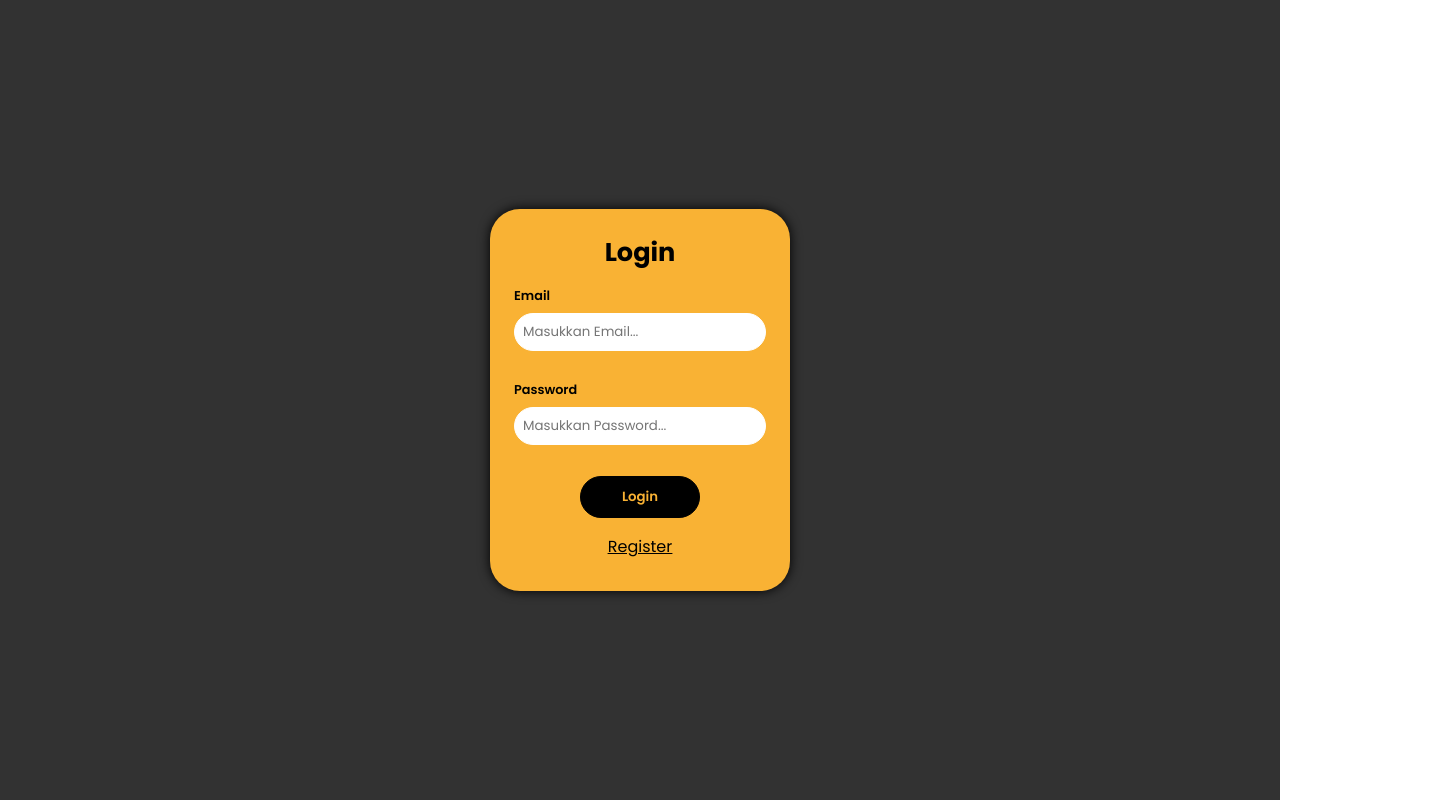
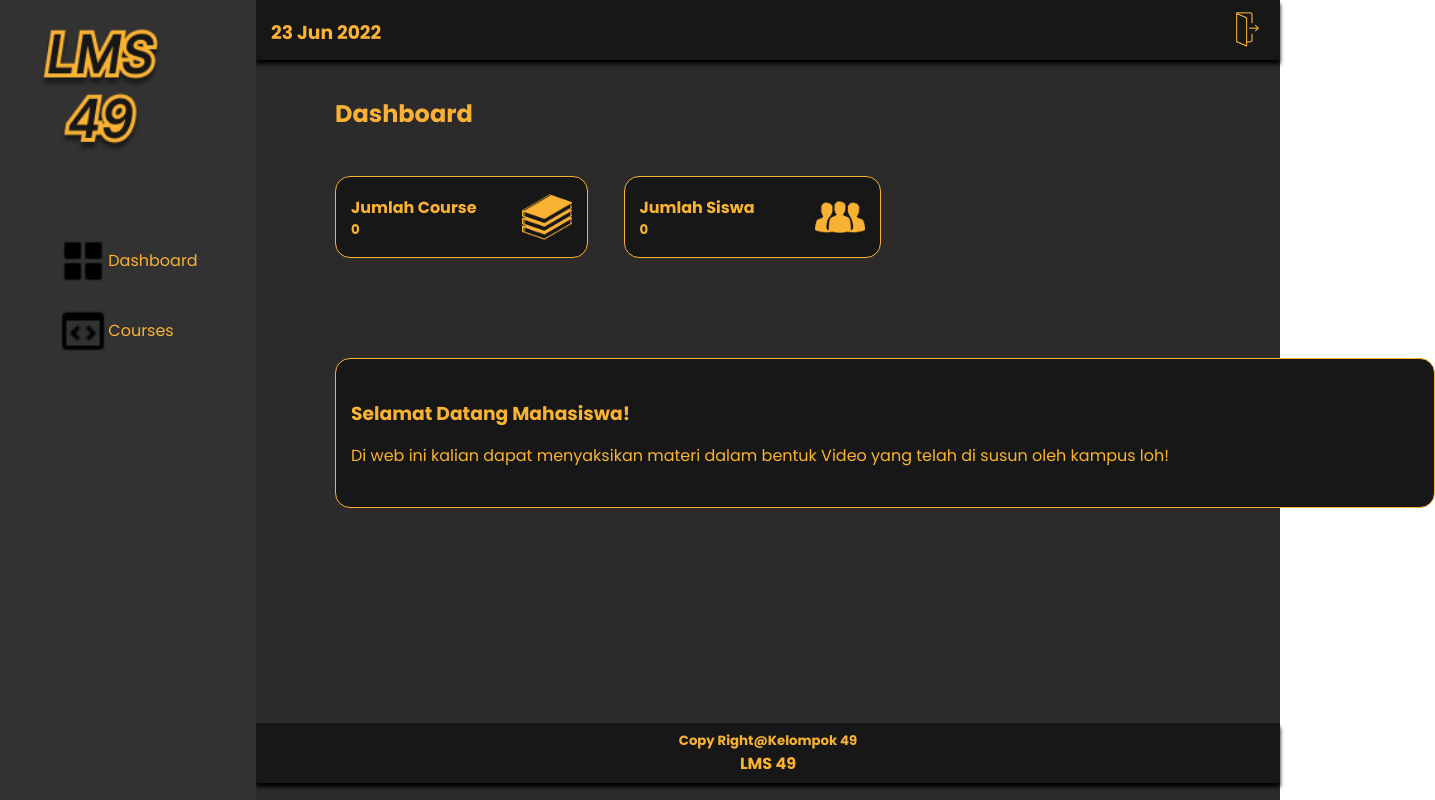
Before and after one commit to rg-km/final-project-engineering-49, a React (Create React App) app in the folder FE/lms49-app/: page / in a window 1280 px wide. Before the commit this address led to /login. Shown: the whole page, 1435 px wide, since content can reach past the window. Built offline with nearby package versions, Linux system fonts and the light colour scheme; no server answers.

Commit message:
chore: update Style on Dashboard Student Page

```diff
--- a/FE/lms49-app/src/Component/Sidebar/Sidebar.js
+++ b/FE/lms49-app/src/Component/Sidebar/Sidebar.js
@@ -28,14 +28,14 @@ function Sidebar() {
                             {/* <span className="tooltip">Home</span> */}
                         </li>
                         <li>
-                            <a href="#">
+                            <a href="/">
                                 <img src={GridIcon} alt="grid" className="grid"/>
-                                <span className="links_name">Admin</span>
+                                <span className="links_name">Dashboard</span>
                             </a>
                             {/* <span className="tooltip">Dashboard</span> */}
                         </li>
                         <li>
-                            <a href="#">
+                            <a href="/listmaterisiswa">
                                 <img src={CodeIcon} alt="code" className="code"/>
                                 <span className="links_name">Courses</span>
                             </a>
--- a/FE/lms49-app/src/Component/Sidebar/Style/Sidebar.css
+++ b/FE/lms49-app/src/Component/Sidebar/Style/Sidebar.css
@@ -14,12 +14,14 @@ body {
 }
 .sidebar {
     display: flex;
-    justify-content: center;
+    justify-content: flex-start;
+    flex-direction: column;
+    align-items: center;
     position: fixed;
     top: 0;
     left: 0;
     height: 100%;
-    width: 220px;
+    width: 20%;
     background-color: #323232;
     padding: 6px 14px;
 }
--- a/FE/lms49-app/src/Component/Student/StudentDashboard.js
+++ b/FE/lms49-app/src/Component/Student/StudentDashboard.js
@@ -11,89 +11,97 @@ import StuImg from "../../Assets/siswa.png";
 
 function StudentDashboard() {
 
-    const [message, setMessage] = useState("");
-    const [countOfMateri, setCountOfMateri] = useState(0);
-    const [countOfStudent, setCountOfStudent] = useState(0);
-    const [token, setToken] = useState("");
-    const navigate = useNavigate();
+    // const [message, setMessage] = useState("");
+    // const [countOfMateri, setCountOfMateri] = useState(0);
+    // const [countOfStudent, setCountOfStudent] = useState(0);
+    // const [token, setToken] = useState("");
+    // const navigate = useNavigate();
 
-    useEffect(() => {
-        const token = localStorage.getItem("token");
-        if (!token) {
-            navigate("/login");
-        }
-        setToken(token);
+    // useEffect(() => {
+    //     const token = localStorage.getItem("token");
+    //     if (!token) {
+    //         navigate("/login");
+    //     }
+    //     setToken(token);
 
-        axios
-        .get("http://localhost:8080/user", {
-            headers: { Authorization: `Bearer ${token}` },
-        })
-        .then((res) => {})
-        .catch((error) => {
-        navigate("/login");
-        });
+    //     axios
+    //     .get("http://localhost:8080/user", {
+    //         headers: { Authorization: `Bearer ${token}` },
+    //     })
+    //     .then((res) => {})
+    //     .catch((error) => {
+    //     navigate("/login");
+    //     });
 
-        axios
-          .get("http://localhost:8080/course/count", {
-            headers: { Authorization: `Bearer ${token}` },
-          })
-          .then((res) => {
-            const response = res.data;
-            setCountOfMateri(response.data);
-          })
-          .catch((error) => {
-            setMessage(error.message);
-          });
+    //     axios
+    //       .get("http://localhost:8080/course/count", {
+    //         headers: { Authorization: `Bearer ${token}` },
+    //       })
+    //       .then((res) => {
+    //         const response = res.data;
+    //         setCountOfMateri(response.data);
+    //       })
+    //       .catch((error) => {
+    //         setMessage(error.message);
+    //       });
 
-        axios
-          .get("http://localhost:8080/user/count", {
-            headers: { Authorization: `Bearer ${token}` },
-          })
-          .then((res) => {
-            const response = res.data;
-            setCountOfStudent(response.data);
-          })
-          .catch((err) => {
-            setMessage(err.message);
-          });
+    //     axios
+    //       .get("http://localhost:8080/user/count", {
+    //         headers: { Authorization: `Bearer ${token}` },
+    //       })
+    //       .then((res) => {
+    //         const response = res.data;
+    //         setCountOfStudent(response.data);
+    //       })
+    //       .catch((err) => {
+    //         setMessage(err.message);
+    //       });
 
-    }, [])
+    // }, [])
 
     return (
       <div className="studentDashboard">
         <div className="NavbarComponent">
           <Navbar />
         </div>
+        <div className="SidebarComponent">
+          <Sidebar />
+        </div>
         <div className="BoxContainer">
           <div className="HeaderDashPage">
-            <h6>{message}</h6>
-            <h1>Dashboard</h1>
+            {/* <h6>{message}</h6> */}
+            <h2>Dashboard</h2>
           </div>
           <div className="BoxStatContainer">
             <div className="BoxStatCount">
               <div className="textStat">
                 <h4>Jumlah Course</h4>
-                <h5>{countOfMateri}</h5>
+                {/* <h5>{countOfMateri}</h5> */}
+                <h5>0</h5>
               </div>
               <img className="logoCourse" src={Course} />
             </div>
             <div className="BoxStatCount siswaStat">
               <div className="textStat">
                 <h4>Jumlah Siswa</h4>
-                <h5>{countOfStudent}</h5>
+                {/* <h5>{countOfStudent}</h5> */}
+                <h5>0</h5>
               </div>
-              <img className="logoCourse" src={StuImg} />
+              <img className="logoSiswa" src={StuImg} />
             </div>
           </div>
           <div className="BoxMessage">
             <h3>Selamat Datang Mahasiswa!</h3>
-            <h5>
-              Di web ini kalian dapat menyaksikan materi dalam bentuk Video
-            </h5>
+            <p>
+              Di web ini kalian dapat menyaksikan materi dalam bentuk Video yang telah di susun oleh kampus loh!
+            </p>
           </div>
-          <div className="ButtonToList">
+          {/* <div className="ButtonToList">
             <a href="/listmaterisiswa">Lihat Materi</a>
-          </div>
+          </div> */}
+        </div>
+        <div className="FooterComponent">
+          <Footer />
         </div>
       </div>
     );
--- a/FE/lms49-app/src/Component/Student/Style/StudentDashboard.css
+++ b/FE/lms49-app/src/Component/Student/Style/StudentDashboard.css
@@ -9,7 +9,8 @@
     justify-content: flex-start;
     flex-direction: column;
     align-items: flex-start;
-    margin-left: 36px;
+    margin-left: 335px;
+    margin-top: 36px;
 }
 
 .BoxStatContainer {
@@ -17,8 +18,9 @@
     flex-direction: row;
 }
 
-.HeaderDashPage h1 {
+.HeaderDashPage h2 {
     color: #F9B234;
+    margin-bottom: 15px;
 }
 
 .BoxStatCount {
@@ -48,15 +50,28 @@
     height: 50px;
 }
 
+.logoSiswa {
+    width: 50px;
+    height: 50px;
+    margin-left: 15px;
+}
+
 .BoxMessage {
     display: flex;
     flex-direction: column;
+    justify-content: center;
     background-color: #171717;
     padding: 15px;
-    margin-top: 30px;
+    margin-top: 100px;
     color: #F9B234;
     border-radius: 15px;
     border: 1px #F9B234 solid;
+    width: 1100px;
+    height: 150px;
+}
+
+.BoxMessage p {
+    margin-top: 15px;
 }
 
 .ButtonToList {
@@ -75,3 +90,7 @@
     color: #F9B234;
     text-decoration: none;
 }
+
+.FooterComponent {
+    margin-top: 275px;
+}
```
